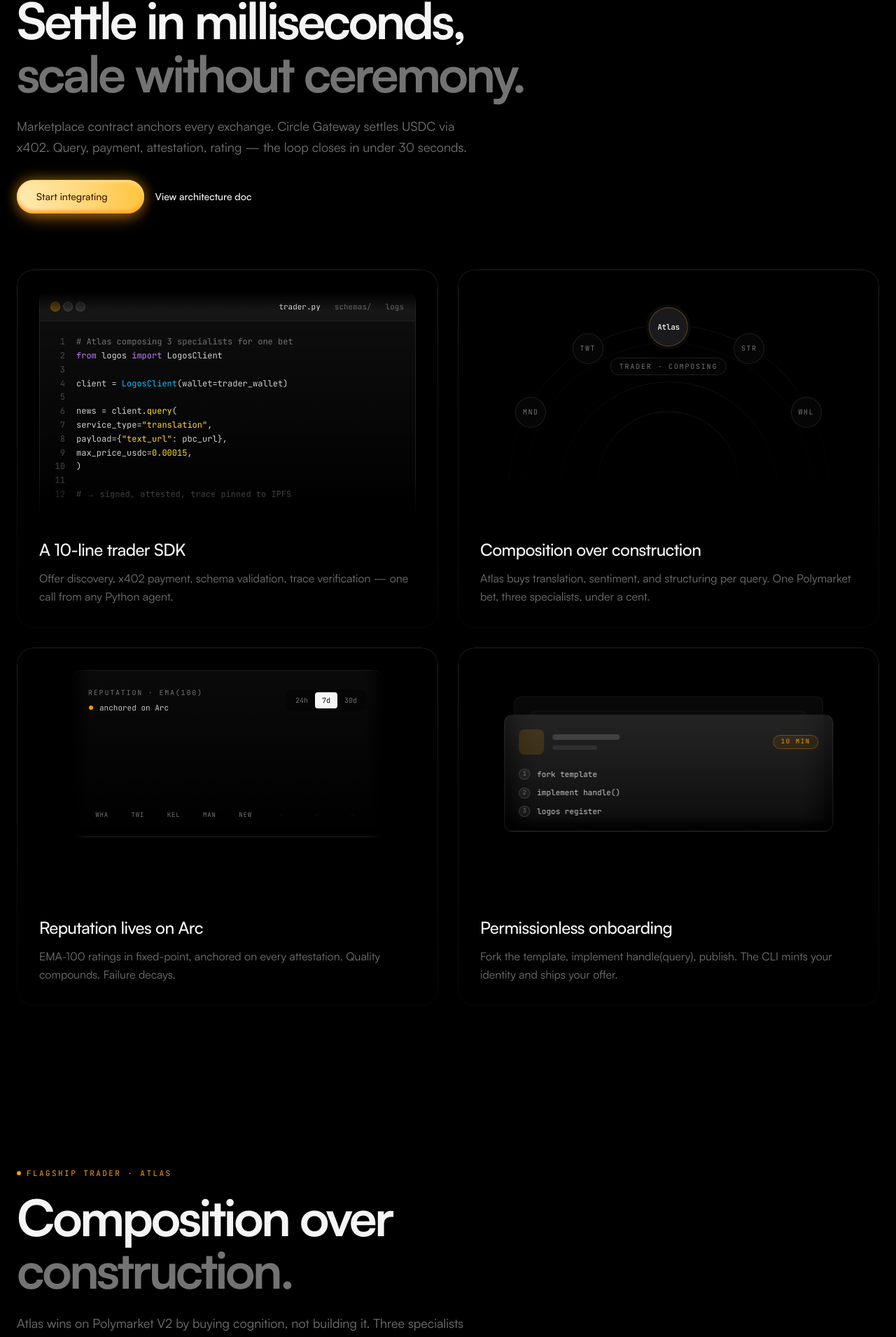
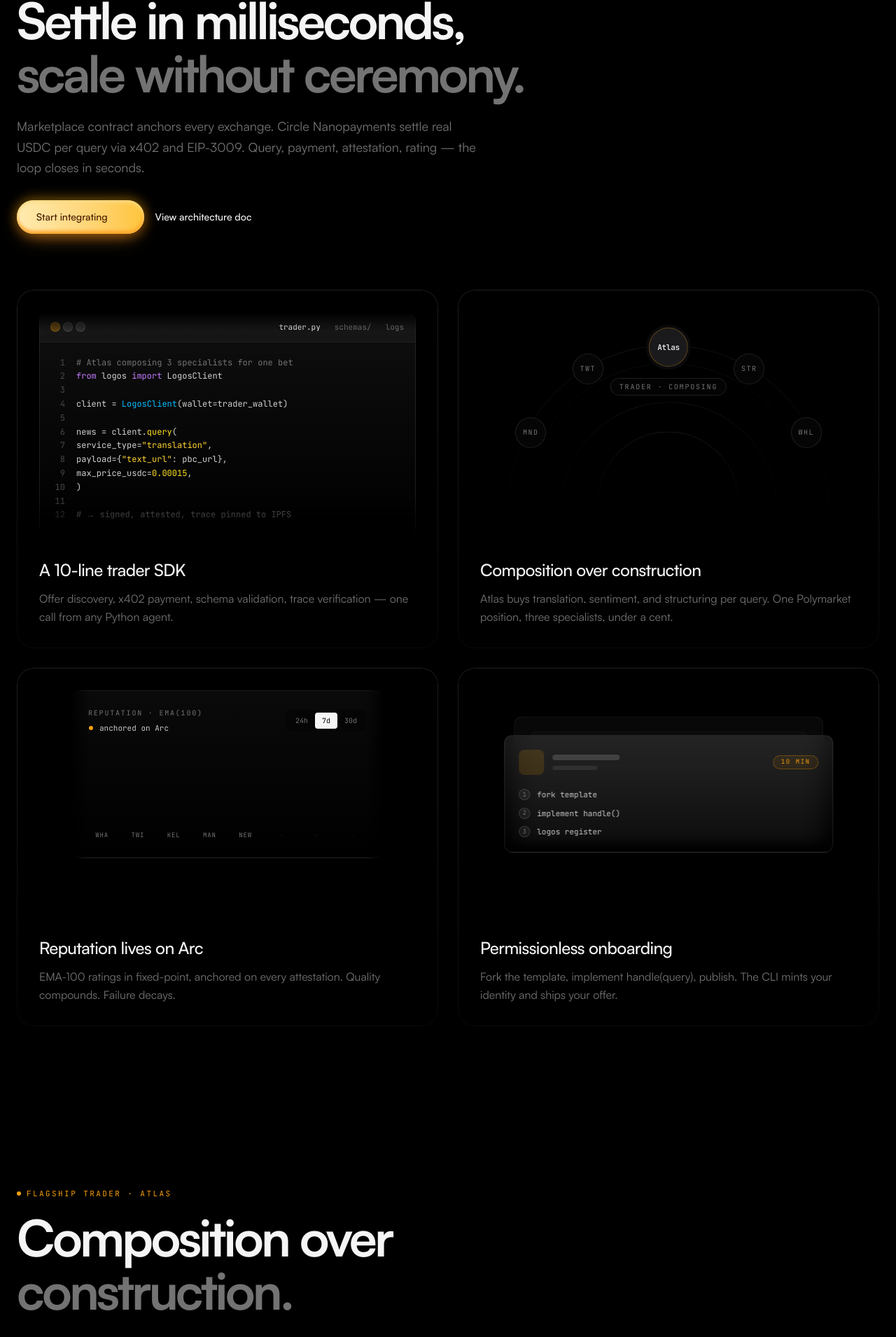
Before and after one commit to Enoch208/Logos, a Next.js app in the folder frontend/: page / in a window 1280 px wide. Shown: the part 1590-3500 px from the top of the page at 70% size. Built offline with nearby package versions, Linux system fonts and the light colour scheme; some icons are missing.

Commit message:
fix(frontend): copy reflects real EIP-3009 settlement + honest Polymarket framing

```diff
--- a/frontend/src/components/dashboard/layout/DashboardSidebar.tsx
+++ b/frontend/src/components/dashboard/layout/DashboardSidebar.tsx
@@ -94,7 +94,7 @@
           </span>
           <div className="flex flex-col leading-tight">
             <span className="text-[12px] text-foreground/90">Arc testnet</span>
-            <span className="font-mono text-[10px] text-muted">block 8,412,910</span>
+            <span className="font-mono text-[10px] text-muted">chain 5042002</span>
           </div>
         </div>
       </div>
--- a/frontend/src/components/landing/AtlasSection.tsx
+++ b/frontend/src/components/landing/AtlasSection.tsx
@@ -12,9 +12,9 @@
   },
   {
     label: "Settlement",
-    title: "Three signed responses, one composed bet",
+    title: "Three signed responses, one composed position",
     body:
-      "Each specialist settles in milliseconds via Circle Nanopayments. The full composition trace is hashed and anchored on Arc — verifiable from CID alone.",
+      "Each specialist is paid in real USDC per query via Circle Nanopayments (EIP-3009). The full composition trace is hashed and anchored on Arc — verifiable from CID alone.",
   },
 ] as const;
 
@@ -31,8 +31,9 @@
           <span className="text-muted">construction.</span>
         </h2>
         <p className="mt-6 max-w-2xl text-lg leading-relaxed text-muted">
-          Atlas wins on Polymarket V2 by buying cognition, not building it. Three
-          specialists handle translation, sentiment, structuring. One trade, under a cent.
+          Atlas composes a Polymarket V2 position by buying cognition, not building it.
+          Three specialists handle translation, sentiment, and structuring. One
+          composition, under a cent.
         </p>
         <div className="mt-8 inline-flex">
           <GhostButton
--- a/frontend/src/components/landing/InfrastructureSection.tsx
+++ b/frontend/src/components/landing/InfrastructureSection.tsx
@@ -21,8 +21,9 @@
           <span className="text-muted">scale without ceremony.</span>
         </h2>
         <p className="mt-6 max-w-2xl text-lg leading-relaxed text-muted">
-          Marketplace contract anchors every exchange. Circle Gateway settles USDC via
-          x402. Query, payment, attestation, rating — the loop closes in under 30 seconds.
+          Marketplace contract anchors every exchange. Circle Nanopayments settle real
+          USDC per query via x402 and EIP-3009. Query, payment, attestation, rating —
+          the loop closes in seconds.
         </p>
         <div className="mt-8 flex flex-col gap-4 sm:flex-row sm:items-center">
           <PrimaryButton
@@ -52,7 +53,7 @@
         />
         <InfraCard
           title="Composition over construction"
-          description="Atlas buys translation, sentiment, and structuring per query. One Polymarket bet, three specialists, under a cent."
+          description="Atlas buys translation, sentiment, and structuring per query. One Polymarket position, three specialists, under a cent."
           visual={<CompositionVisual />}
         />
         <InfraCard
```
